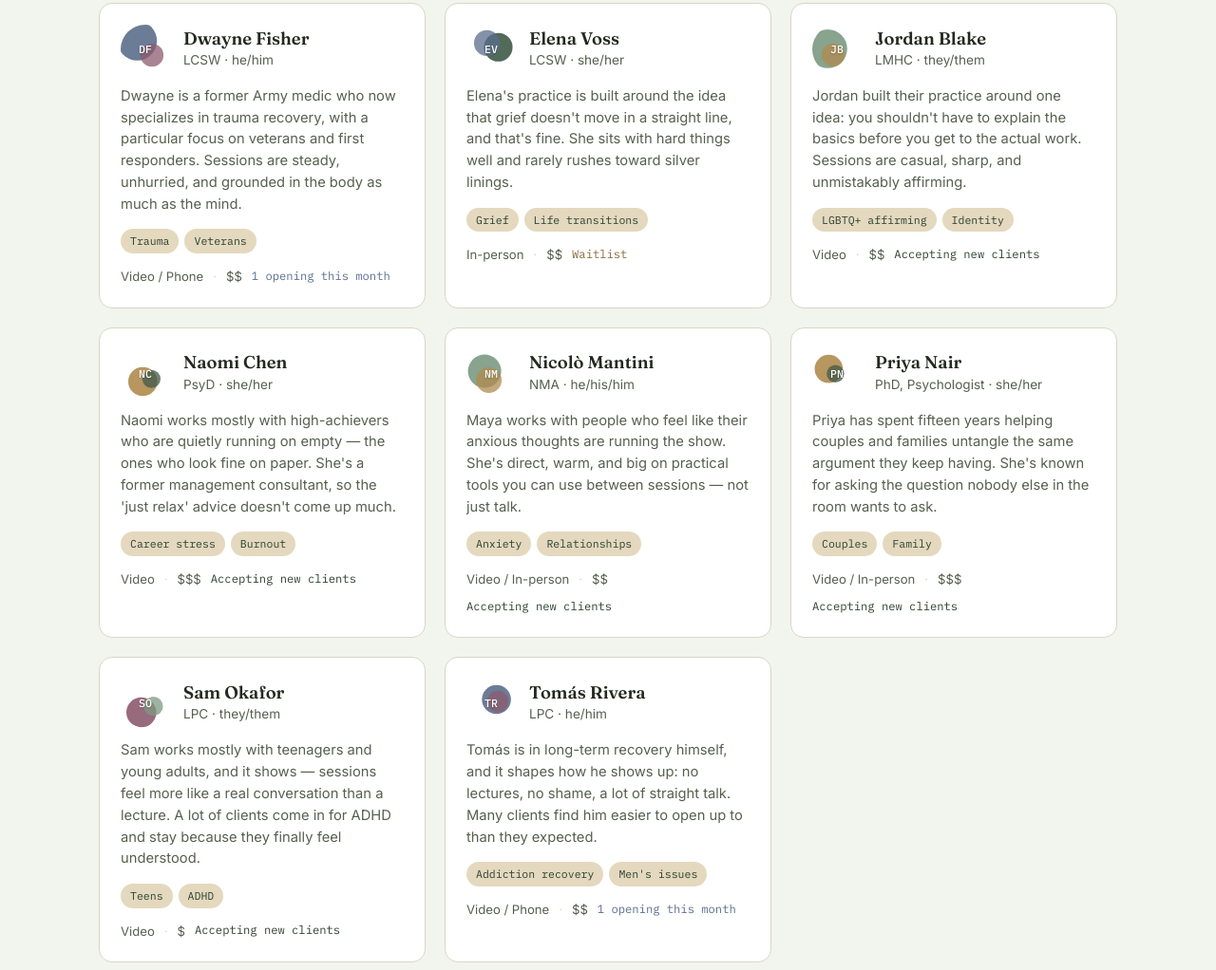
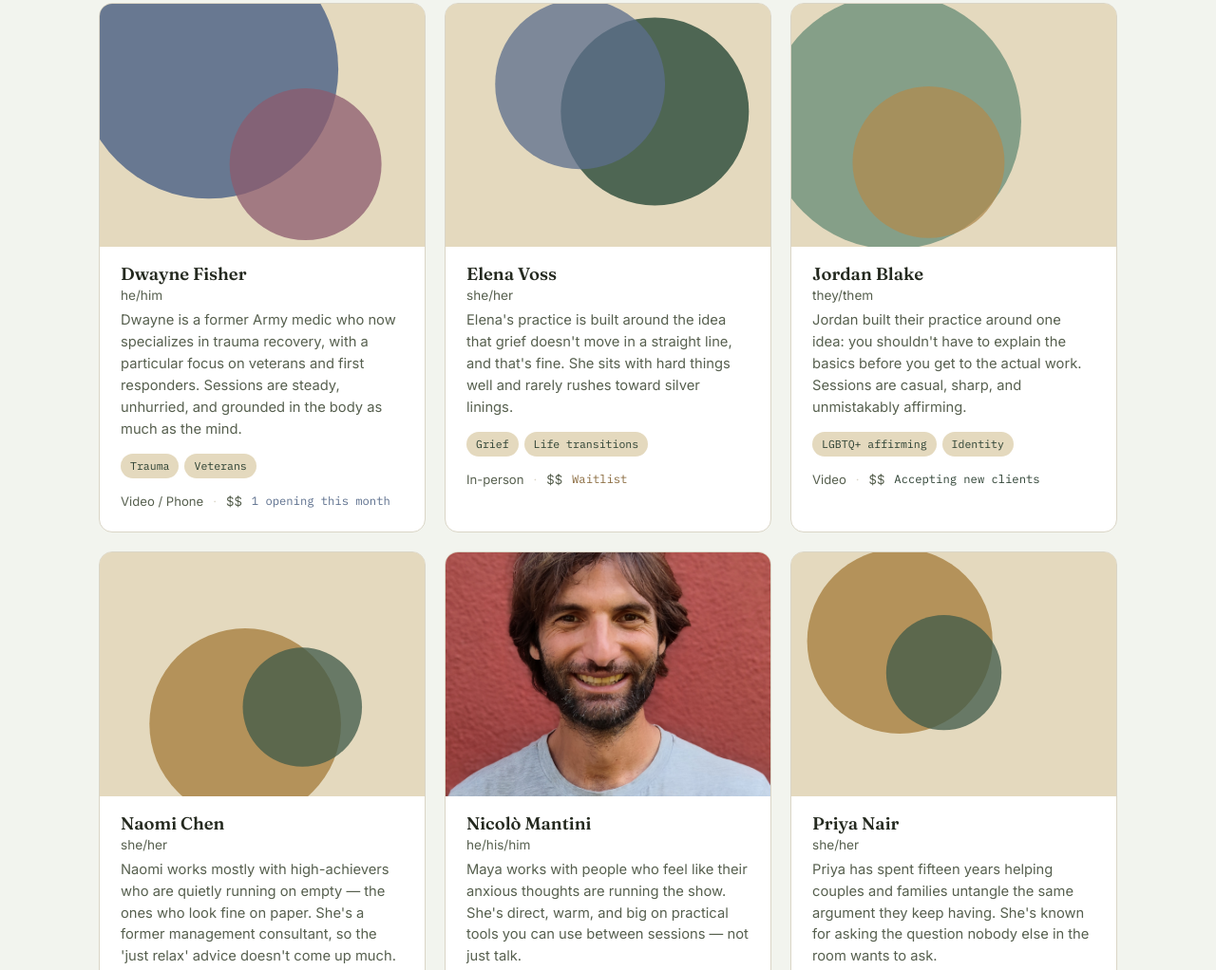
Before and after one commit to nicolomantini/common-ground-web, a plain HTML site: page index.html in a window 1280 px wide. Shown: the part 1041-2063 px from the top of the page at 95% size. Drawn offline with Linux system fonts and the light colour scheme.

Commit message:
Add photo

```diff
--- a/css/styles.css
+++ b/css/styles.css
@@ -156,18 +156,28 @@
 
 .card {
   background: var(--surface); border: 1px solid var(--line); border-radius: var(--radius);
-  padding: 22px; cursor: pointer; transition: box-shadow 0.15s ease, transform 0.15s ease;
+  padding: 0; cursor: pointer; transition: box-shadow 0.15s ease, transform 0.15s ease;
+  overflow: hidden; display: flex; flex-direction: column;
 }
 .card:hover { box-shadow: 0 8px 24px rgba(43, 56, 45, 0.08); transform: translateY(-2px); }
 
-.card-top { display: flex; gap: 14px; align-items: center; margin-bottom: 12px; }
-.mark { position: relative; width: 52px; height: 52px; flex: none; }
-.mark svg { width: 100%; height: 100%; border-radius: 50%; }
-.mark-initials {
-  position: absolute; inset: 0; display: flex; align-items: center; justify-content: center;
-  font-family: var(--font-mono); font-size: 0.72rem; color: #fff; font-weight: 500;
-  text-shadow: 0 1px 2px rgba(0,0,0,0.25);
+.card > .mark { border-radius: 0; }
+.card > .card-heading,
+.card > .tagline,
+.card > .tag-list,
+.card > .meta-row,
+.card > .card-detail {
+  padding-left: 22px;
+  padding-right: 22px;
 }
+.card > .card-heading { padding-top: 18px; }
+.card > .card-detail { padding-bottom: 22px; }
+.card > .meta-row { padding-bottom: 22px; }
+
+.mark { position: relative; width: 100%; aspect-ratio: 4 / 3; overflow: hidden; background: var(--sand); }
+.mark svg { display: block; width: 100%; height: 100%; }
+.avatar-photo { width: 100%; height: 100%; object-fit: cover; display: block; }
+.card-heading { margin-bottom: 4px; }
 .card-heading .credentials { margin: 2px 0 0; font-size: 0.85rem; color: var(--ink-soft); }
 
 .tagline { font-size: 0.92rem; }
--- a/js/app.js
+++ b/js/app.js
@@ -2,7 +2,7 @@
 // Instead of stock photos, each counselor gets a small generative mark:
 // a unique arrangement of overlapping shapes derived from their seed number.
 // Deterministic — the same counselor always renders the same mark.
-function markSVG(seed, size = 64) {
+function markSVG(seed) {
   const palette = ["#3F5A48", "#7C9A82", "#5B6E8C", "#B08B4F", "#8C5B6E"];
   const rand = (n) => {
     const x = Math.sin(seed * 999 + n * 37.13) * 10000;
@@ -16,8 +16,12 @@
   const cx2 = 20 + rand(4) * 24;
   const cy2 = 20 + rand(5) * 24;
   const r2 = 10 + rand(6) * 8;
+  // preserveAspectRatio="slice" makes this crop-to-fill any box, the same way
+  // object-fit: cover works for a real photo — so the fallback mark and a
+  // real photo occupy the exact same space.
   return `
-    <svg viewBox="0 0 64 64" width="${size}" height="${size}" role="img" aria-hidden="true">
+    <svg viewBox="0 0 64 64" width="100%" height="100%" preserveAspectRatio="xMidYMid slice" role="img" aria-hidden="true">
+      <rect width="64" height="64" fill="var(--sand)"/>
       <circle cx="${cx1}" cy="${cy1}" r="${r1}" fill="${c1}" opacity="0.9"/>
       <circle cx="${cx2}" cy="${cy2}" r="${r2}" fill="${c2}" opacity="0.75"/>
     </svg>`;
@@ -25,6 +29,15 @@
 
 function initials(name) {
   return name.split(" ").map((p) => p[0]).join("").slice(0, 2);
+}
+
+// Renders a real photo if the counselor has a `photo` path set in the data file,
+// otherwise falls back to the generated mark.
+function avatarHTML(c) {
+  if (c.photo) {
+    return `<img class="avatar-photo" src="${c.photo}" alt="${c.name}" loading="lazy">`;
+  }
+  return markSVG(c.seed);
 }
 
 // ---- State ----
@@ -82,12 +95,10 @@
 function cardHTML(c) {
   return `
     <article class="card" data-id="${c.id}" tabindex="0" aria-expanded="false">
-      <div class="card-top">
-        <div class="mark">${markSVG(c.seed)}<span class="mark-initials">${initials(c.name)}</span></div>
-        <div class="card-heading">
-          <h3>${c.name}</h3>
-          <p class="credentials">${c.credentials} &middot; ${c.pronouns}</p>
-        </div>
+      <div class="mark">${avatarHTML(c)}</div>
+      <div class="card-heading">
+        <h3>${c.name}</h3>
+        <p class="credentials">${c.pronouns}</p>
       </div>
       <p class="tagline">${c.bio}</p>
       <ul class="tag-list" aria-label="Specialties">
```
